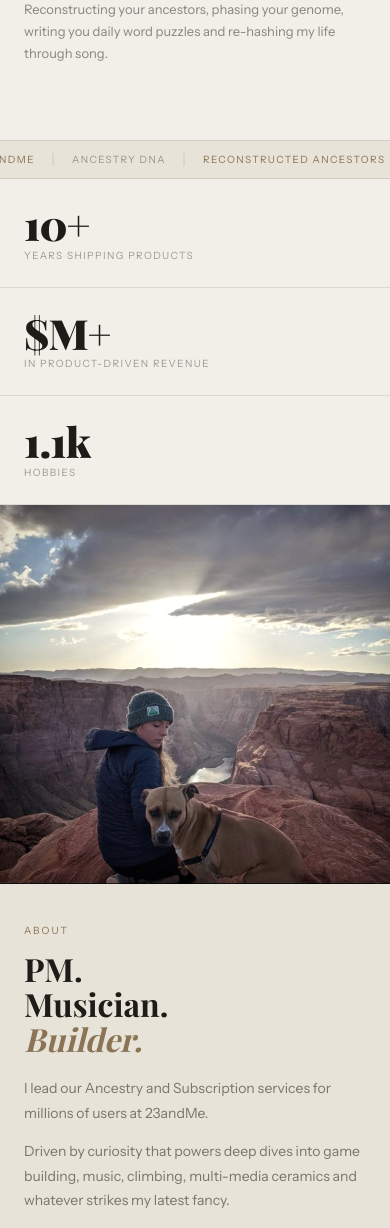
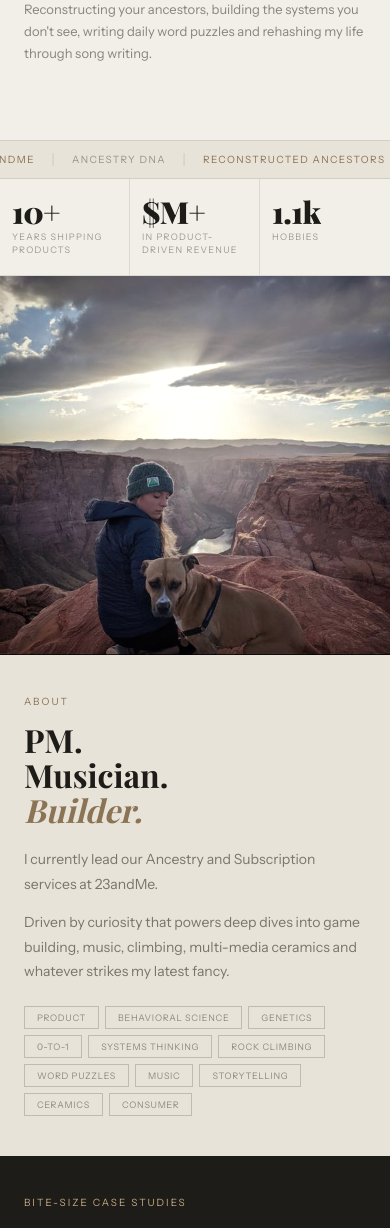
Before and after one commit to hambsa02/Portfolio, a plain HTML site: page index.html in a window 390 px wide. Shown: the part 772-2000 px from the top of the page. Drawn offline with nearby package versions, Linux system fonts and the light colour scheme; a web font is replaced by a local one.

Commit message:
Hero copy, about text, tags, mobile stats row, desktop work grid, climbing dark bg

```diff
--- a/index.html
+++ b/index.html
@@ -92,6 +92,12 @@ nav{position:sticky;top:0;z-index:100;display:flex;justify-content:space-between
 .case-bullets{list-style:none;display:flex;flex-direction:column;gap:5px;margin-top:auto;}
 .case-bullets li{font-size:11px;color:rgba(242,239,232,0.28);padding-left:14px;position:relative;line-height:1.5;font-weight:300;}
 .case-bullets li::before{content:'—';position:absolute;left:0;color:rgba(242,239,232,0.15);}
+
+/* DESKTOP — work cards as grid, no scroll */
+@media (min-width: 769px) {
+  .work-carousel { display:grid; grid-template-columns:repeat(4,1fr); overflow-x:visible; scroll-snap-type:none; touch-action:auto; }
+  .work-card { flex:unset; scroll-snap-align:none; }
+}
 
 /* SPLIT SECTIONS — Music, Climbing, Ceramics, TikTok, Mount Fire */
 .split{display:grid;grid-template-columns:1fr 1fr;}
@@ -204,11 +210,12 @@ footer{background:var(--ink);border-top:0.5px solid rgba(242,239,232,0.08);paddi
   /* MARQUEE */
   .marquee-item { padding: 0 18px; font-size: 10px; }
 
-  /* STATS */
-  .stats-bar { grid-template-columns: 1fr; }
-  .stat-cell { padding: 24px 24px; border-right: none; border-bottom: 0.5px solid rgba(30,28,24,0.1); }
-  .stat-cell:last-child { border-bottom: none; }
-  .stat-num { font-size: 2.6rem; }
+  /* STATS — horizontal on mobile */
+  .stats-bar { grid-template-columns: repeat(3, 1fr); }
+  .stat-cell { padding: 18px 12px; border-right: 0.5px solid rgba(30,28,24,0.1); border-bottom: none; }
+  .stat-cell:last-child { border-right: none; border-bottom: none; }
+  .stat-num { font-size: 1.9rem; }
+  .stat-lbl { font-size: 9px; }
 
   /* ABOUT */
   .about { grid-template-columns: 1fr; }
@@ -311,8 +318,8 @@ footer{background:var(--ink);border-top:0.5px solid rgba(242,239,232,0.08);paddi
 <section class="hero">
   <div class="hero-left">
     <p class="hero-eyebrow">Group Product Manager</p>
-    <h1 class="hero-h1">Building products<br>that make people<br><em>feel.</em></h1>
-    <p class="hero-sub">Reconstructing your ancestors, phasing your genome, writing you daily word puzzles and re-hashing my life through song.</p>
+    <h1 class="hero-h1">Where instinct<br>becomes<br><em>interface.</em></h1>
+    <p class="hero-sub">Reconstructing your ancestors, building the systems you don't see, writing daily word puzzles and rehashing my life through song writing.</p>
 
   </div>
   <div class="hero-right">
@@ -351,13 +358,13 @@ footer{background:var(--ink);border-top:0.5px solid rgba(242,239,232,0.08);paddi
   <div class="about-text reveal-right">
     <p class="eyebrow">About</p>
     <h2 class="section-h">PM.<br>Musician.<br><em style="font-style:italic;color:var(--acc)">Builder.</em></h2>
-    <p class="body-text">I lead our Ancestry and Subscription services for millions of users at 23andMe.</p>
+    <p class="body-text">I currently lead our Ancestry and Subscription services at 23andMe.</p>
     <p class="body-text">Driven by curiosity that powers deep dives into game building, music, climbing, multi-media ceramics and whatever strikes my latest fancy.</p>
     <div class="tags">
-      <span class="tag">Behavioral Science</span><span class="tag">Genetics</span>
-      <span class="tag">0-to-1</span><span class="tag">Rock Climbing</span>
-      <span class="tag">Word Puzzles</span><span class="tag">Music</span>
-      <span class="tag">Ceramics</span>
+      <span class="tag">Product</span><span class="tag">Behavioral Science</span><span class="tag">Genetics</span>
+      <span class="tag">0-to-1</span><span class="tag">Systems Thinking</span><span class="tag">Rock Climbing</span>
+      <span class="tag">Word Puzzles</span><span class="tag">Music</span><span class="tag">Storytelling</span>
+      <span class="tag">Ceramics</span><span class="tag">Consumer</span>
     </div>
   </div>
 </section>
@@ -513,11 +520,11 @@ footer{background:var(--ink);border-top:0.5px solid rgba(242,239,232,0.08);paddi
 </section>
 
 <!-- 7. CLIMBING -->
-<section class="split" style="flex-direction:row-reverse;background:var(--pale);">
-  <div class="split-text pale reveal-right">
-    <p class="eyebrow">Climbing</p>
-    <h2 class="split-h">Conquering<br><em>heights.</em></h2>
-    <p class="split-body">I have a fear of heights. Nothing makes progress easier to measure than routinely climbing up cliffs.</p>
+<section class="split" style="flex-direction:row-reverse;background:var(--ink);">
+  <div class="split-text dark reveal-right">
+    <p class="eyebrow" style="color:var(--acc2);">Climbing</p>
+    <h2 class="split-h" style="color:var(--bg);">Conquering<br><em style="color:var(--acc2);">heights.</em></h2>
+    <p class="split-body-dark">I have a fear of heights. Nothing makes progress easier to measure than routinely climbing up cliffs.</p>
   </div>
   <div class="split-media-img reveal-left" style="min-height:420px;">
     <img src="images/hang.jpg" alt="Sarabeth hanging on rope over the ocean">
```
